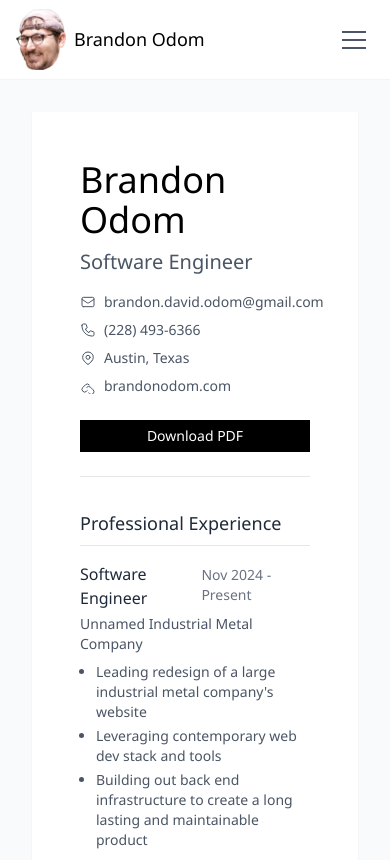
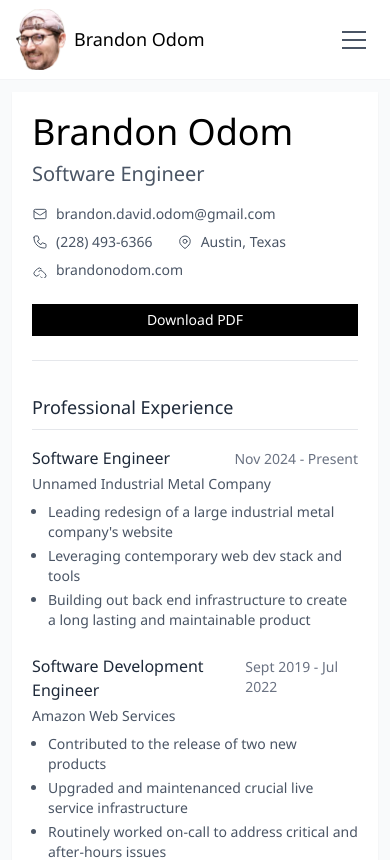
Before and after one commit to girrig/brandonodom.com, a Next.js app in the folder brandonodom.com/: page /resume in a window 390 px wide. Shown: the top 860 px of the page. Built offline with nearby package versions, Linux system fonts and the light colour scheme.

Commit message:
Made the resume page formatting better on mobile

```diff
--- a/brandonodom.com/app/(root)/resume/page.tsx
+++ b/brandonodom.com/app/(root)/resume/page.tsx
@@ -9,8 +9,8 @@ const Page = () => {
     <>
       <div className="flex flex-col">
         {/* Resume Panel */}
-        <div className="flex-1 p-8 overflow-y-auto">
-          <div className="w-full max-w-4xl mx-auto bg-white shadow-xs p-12 relative">
+        <div className="flex-1 p-3 sm:p-8 overflow-y-auto">
+          <div className="w-full max-w-4xl mx-auto bg-white shadow-xs p-5 sm:p-12 relative">
             {/* Desktop Download PDF button */}
             <div className="absolute top-6 right-6 hidden sm:block">
               <button
```
